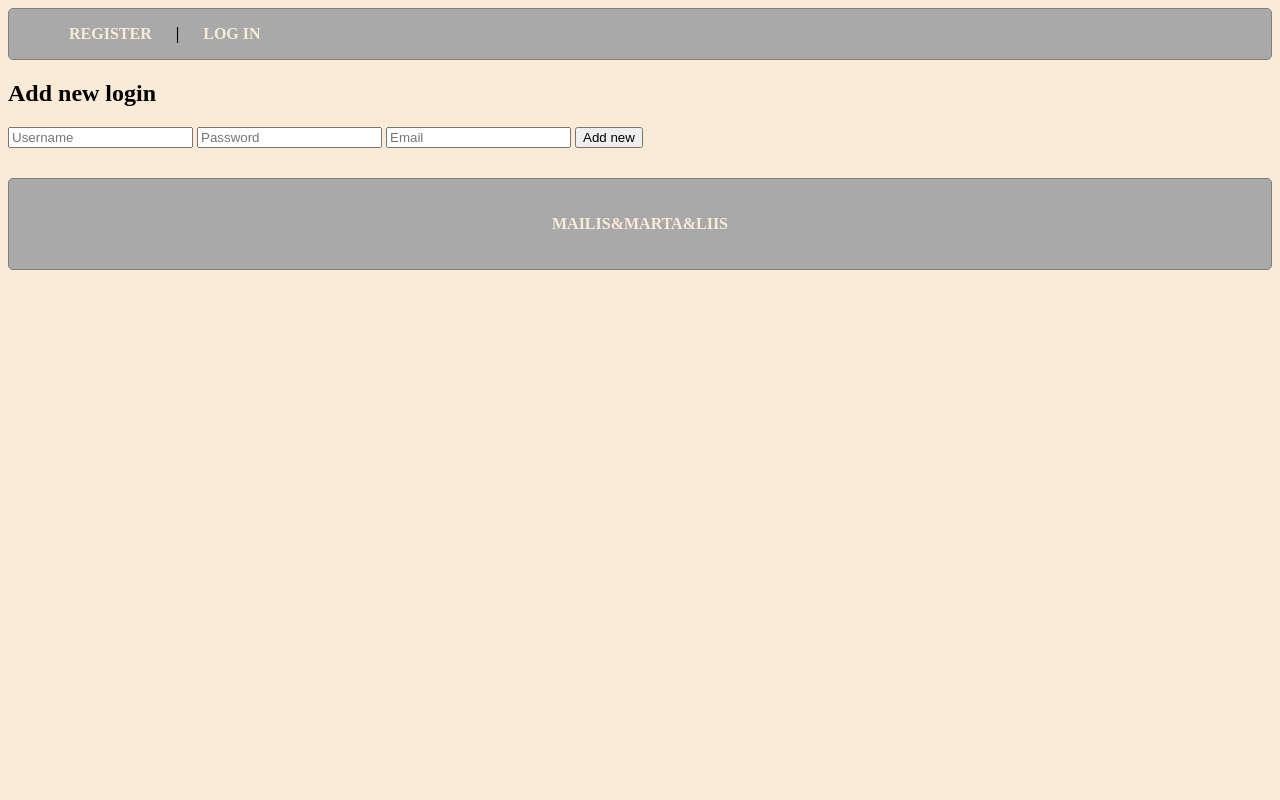
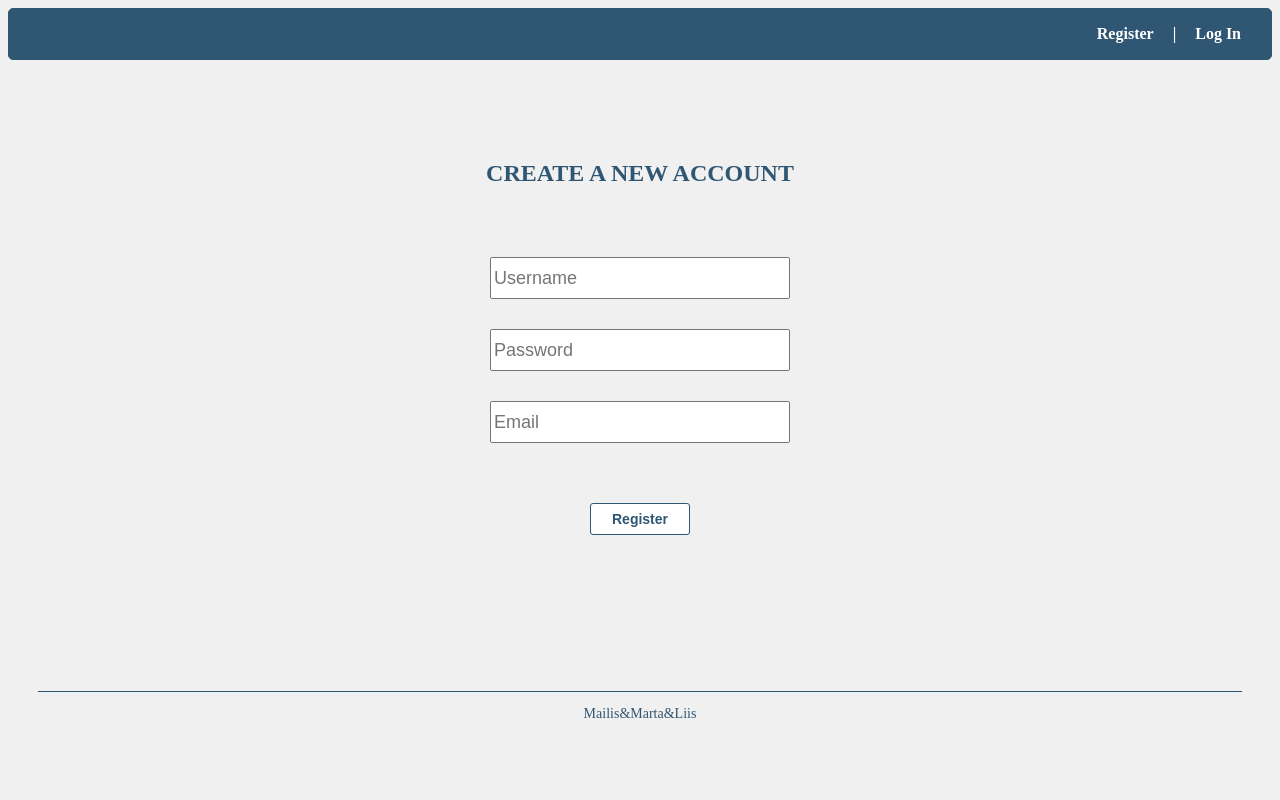
Before and after one commit to mailis1000/music_map, a PHP site: page /music_map/index in a window 1280 px wide. Run offline with PHP 8.4, Linux system fonts and the light colour scheme.

Commit message:
style editing & HTML

```diff
--- a/public/css/site.css
+++ b/public/css/site.css
@@ -1,34 +1,114 @@
 body{
-    background-color: antiquewhite;
+    background-color: #f0f0f0;
 }
 #menubar{
     border-radius: 5px;
-    border: 1px solid grey;
-    background-color: darkgrey;
-    text-transform: uppercase;
+    border: 1px solid #2f5672;
+    background-color: #2f5672;
     font-weight: bold;
-
+    text-align: right;
 }
 #menubar a{
     text-decoration: none;
-    color: antiquewhite;
-    padding: 20px;
+    color: white;
+    padding: 15px;
+}
+#menubar a:hover{
+    color: #eeeeee;
+}
+#menubar ul{
+    padding-right: 15px;
 }
 #menubar ul li{
     display: inline;
 }
+#menubar span{
+    color: white;
+}
+#register{
+    display: block;
+    text-align: center;
+    margin-top: 60px;
+}
+#register h2{
+    color: #2f5672;
+    text-align: center;
+    padding-top: 40px;
+    margin-bottom: 40px;
+}
+#register form{
+    display: inline-block;
+    text-align: center;
+}
+#register input{
+    line-height: 36px;
+    font-size: 18px;
+    width: 300px;
+}
+#register form input, button{
+    vertical-align: middle;
+    display: block;
+    margin-top: 30px;
+    outline-color: #2f5672;
+}
+#register button{
+    color: #2f5672;
+    font-weight: bold;
+    font-size: 14px;
+    border-radius: 3px;
+    border: 1px solid #2f5672;
+    background-color: white;
+    width: 100px;
+    line-height: 28px;
+    margin-left: 100px;
+    margin-top: 60px;
+}
+#register button:hover{
+    background-color: #2f5672;
+    color: white;
+}
+#login{
+    display: block;
+    text-align: center;
+    margin-top: 60px;
+}
+#login h2{
+    text-align: center;
+    color: #2f5672;
+    padding-top: 40px;
+    margin-bottom: 40px;
+}
+#login input{
+    line-height: 36px;
+    font-size: 18px;
+    width: 250px;
+    outline-color: #2f5672;
+}
+#login button{
+    color: #2f5672;
+    font-weight: bold;
+    font-size: 14px;
+    border-radius: 3px;
+    border: 1px solid #2f5672;
+    background-color: white;
+    width: 100px;
+    line-height: 28px;
+    margin-left: 100px;
+    margin-top: 60px;
+}
+#login button:hover{
+    background-color: #2f5672;
+    color: white;
+}
 #footer{
-    border-radius: 5px;
-    border: 1px solid grey;
-    background-color: darkgrey;
-    text-transform: uppercase;
-    font-weight: bold;
-    color: antiquewhite;
+    border-top: 1px solid #2f5672;
     text-align: center;
-    margin-top: 30px;
-    padding: 20px;
+    margin: 140px 30px 0 30px;
 }
-
+#footer p{
+    font-size: 14px;
+    color: #2f5672;
+}
 #userList th, #userList td, #userList{
     border: 1px solid grey;
 }
--- a/view/index/index.php
+++ b/view/index/index.php
@@ -1,8 +1,11 @@
-
-<h2>Add new login</h2>
+<?php
+?>
+<div id="register">
+<h2>CREATE A NEW ACCOUNT</h2>
 <form action="<?php echo BASE;?>auth/addnew" method="post">
-    <input type="text" name="username" placeholder="Username" />
-    <input type="password" name="password" placeholder="Password" />
-    <input type="email" name="email" placeholder="Email" />
-    <button type="submit">Add new</button>
+    <input type="text" name="username" placeholder="Username"/>
+    <input type="password" name="password" placeholder="Password"/>
+    <input type="email" name="email" placeholder="Email"/>
+    <button type="submit">Register</button>
 </form>
+</div>
```
